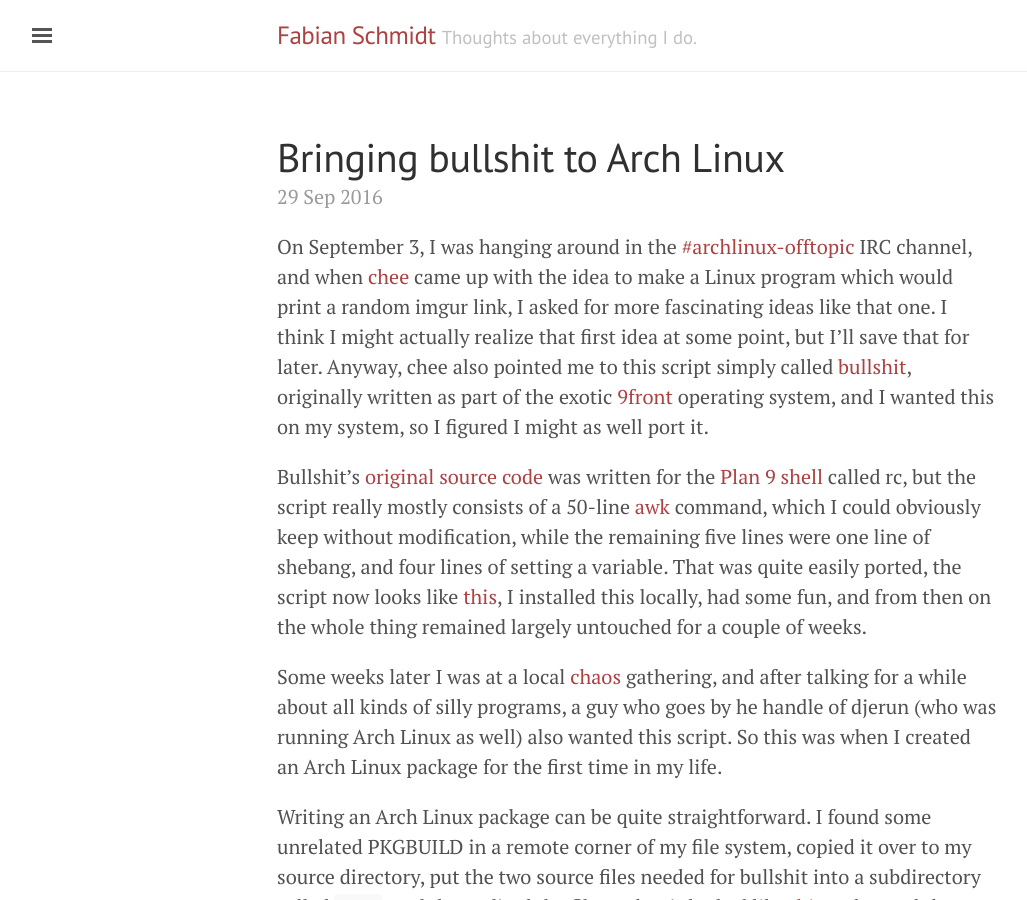
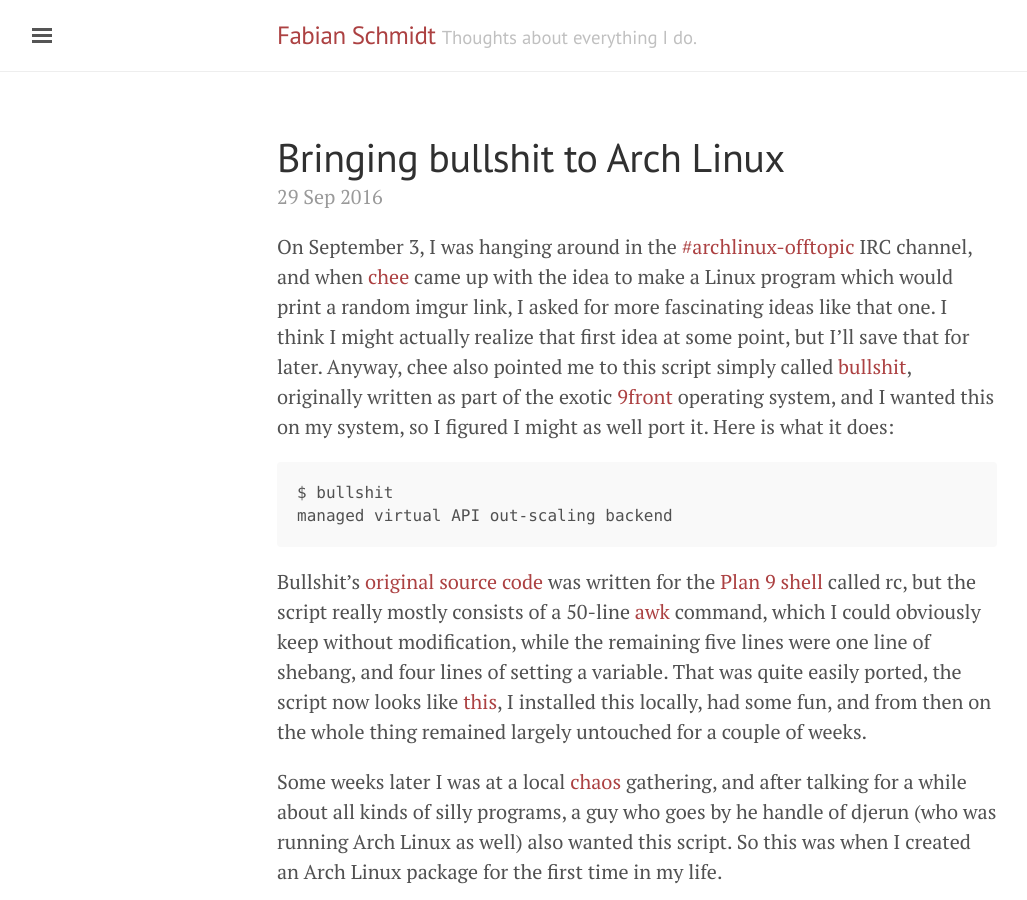
Before and after one commit to fceschmidt/fceschmidt.github.io, a Jekyll site: the page built from _posts/2016-09-29-bringing-bullshit-to-arch-linux.markdown, in a window 1280 px wide and 900 px high. Shown: the whole window, without its empty margins (3-1030 px from the left). Built offline with Jekyll 4.4.1, drawn with Linux system fonts in a browser that asks for light colours.

Commit message:
Add example to post

````diff
--- a/_posts/2016-09-29-bringing-bullshit-to-arch-linux.markdown
+++ b/_posts/2016-09-29-bringing-bullshit-to-arch-linux.markdown
@@ -7,7 +7,12 @@
     - Arch Linux
     - Open Source
 ---
-On September 3, I was hanging around in the [\#archlinux-offtopic][irc-archlinux-offtopic] IRC channel, and when [chee][github-chee] came up with the idea to make a Linux program which would print a random imgur link, I asked for more fascinating ideas like that one. I think I might actually realize that first idea at some point, but I'll save that for later. Anyway, chee also pointed me to this script simply called [bullshit][man-bullshit], originally written as part of the exotic [9front][9front-homepage] operating system, and I wanted this on my system, so I figured I might as well port it.
+On September 3, I was hanging around in the [\#archlinux-offtopic][irc-archlinux-offtopic] IRC channel, and when [chee][github-chee] came up with the idea to make a Linux program which would print a random imgur link, I asked for more fascinating ideas like that one. I think I might actually realize that first idea at some point, but I'll save that for later. Anyway, chee also pointed me to this script simply called [bullshit][man-bullshit], originally written as part of the exotic [9front][9front-homepage] operating system, and I wanted this on my system, so I figured I might as well port it. Here is what it does:
+
+```
+$ bullshit
+managed virtual API out-scaling backend
+```
 
 Bullshit's [original source code][githubusercontent-rc/bin/bullshit] was written for the [Plan 9 shell][man-rc] called rc, but the script really mostly consists of a 50-line [awk][man-awk] command, which I could obviously keep without modification, while the remaining five lines were one line of shebang, and four lines of setting a variable. That was quite easily ported, the script now looks like [this][githubusercontent-sh/bin/bullshit], I installed this locally, had some fun, and from then on the whole thing remained largely untouched for a couple of weeks.
 
````
